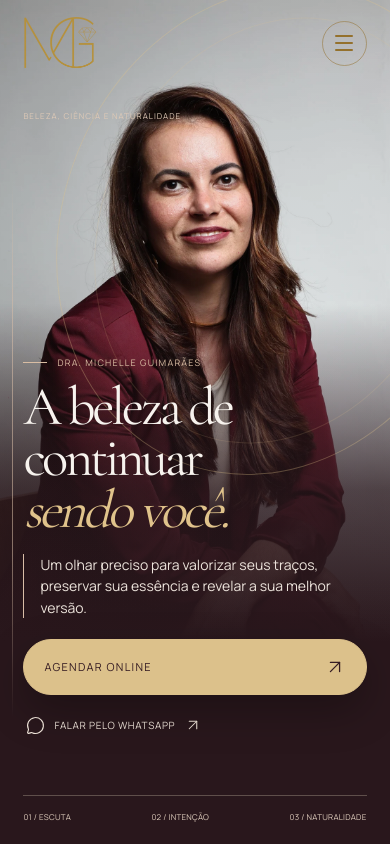
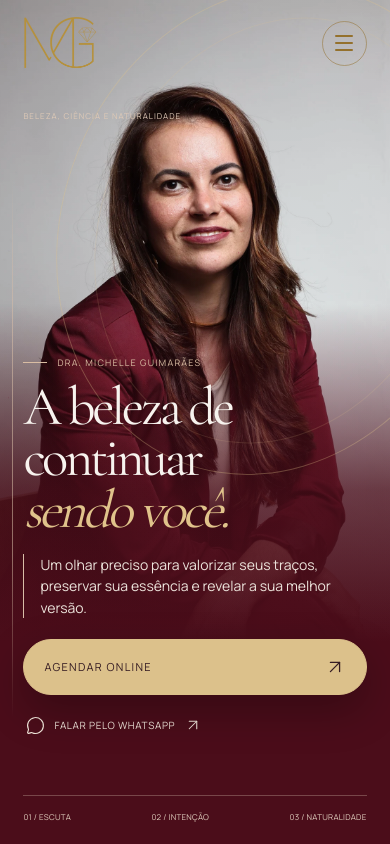
Before and after one commit to brunogbarbosa/dra-michelle-guimaraes, a Next.js app: page / in a window 390 px wide. Shown: the top 844 px of the page. Built offline with nearby package versions, Linux system fonts and the light colour scheme.

Commit message:
style: make hero backgrounds distinctly wine on desktop and mobile

```diff
--- a/app/michelle.css
+++ b/app/michelle.css
@@ -15,9 +15,9 @@ body .header.scrolled { background: #fcf8f3; color: #351c23; }
 .footer-logo { width: 280px; height: auto; }
 .official-seal { object-fit: contain; }
 .menu-dialog { background: var(--paper); }
-.campaign { background: #29171c; }
-.campaign::before { background: linear-gradient(90deg, #29171c 0%, #29171c 40%, #29171cc9 47%, #29171c40 60%, transparent 74%); }
-.campaign::after { background: radial-gradient(ellipse at 80% 38%, transparent 0%, #29171c1c 80%); mix-blend-mode: normal; }
+.campaign { background: #4b0d1a; }
+.campaign::before { background: linear-gradient(90deg, #4b0d1a 0%, #4b0d1a 40%, #4b0d1ac9 47%, #4b0d1a40 60%, transparent 74%); }
+.campaign::after { background: radial-gradient(ellipse at 80% 38%, transparent 0%, #4b0d1a1c 80%); mix-blend-mode: normal; }
 .campaign-original { object-position: center top; }
 .campaign-silhouette { mask-image: none; }
 .campaign-title-line:nth-child(3), .campaign-editorial em { color: #e0c38b; }
@@ -136,7 +136,7 @@ body .header.scrolled { background: #fcf8f3; color: #351c23; }
   .campaign-portrait { inset: 0; }
   .campaign-silhouette { mask-image: none; }
   .campaign-original { object-position: center top; }
-  .campaign::before { background: linear-gradient(180deg, transparent 0%, transparent 36%, #29171cc4 58%, #29171c 76%, #29171c 100%); }
+  .campaign::before { background: linear-gradient(180deg, transparent 0%, transparent 36%, #4b0d1ac4 58%, #4b0d1a 76%, #4b0d1a 100%); }
   .campaign-seal { display: none; }
   .campaign-topline { margin-top: 8px; font-size: 8px; }
   .campaign-kicker { font-size: 9px; }
```
